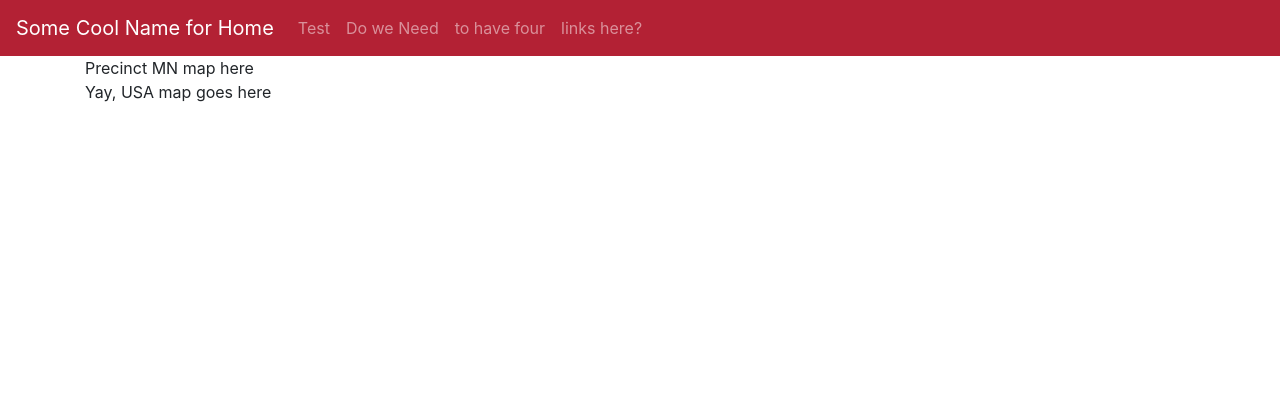
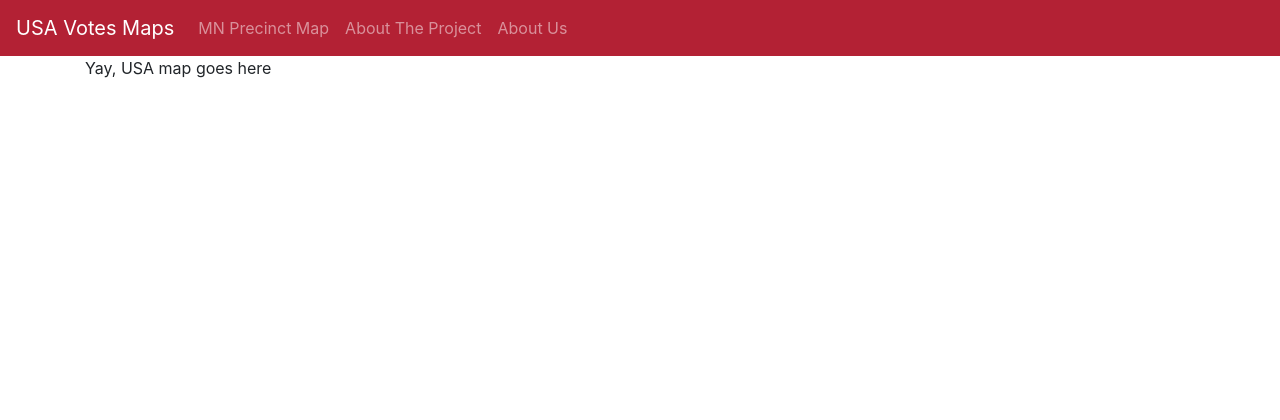
Before and after one commit to VallieTracy/Pres-Election-Partisan-Breakdown, a Flask app: page / in a window 1280 px wide. Shown: the top 420 px of the page. Run offline with Flask 2, Linux system fonts and the light colour scheme; parts of the project's set-up code (start-up, migrations or seed data) failed here and were passed over; some libraries are stand-ins or nearby versions.

Commit message:
adding the 3 extra pages

```diff
--- a/templates/index.html
+++ b/templates/index.html
@@ -13,22 +13,19 @@
 
       <!-- NavBar -->
       <nav class="navbar navbar-expand-lg navbar-dark">
-          <a class="navbar-brand" href="#">Some Cool Name for Home</a>
+          <a class="navbar-brand" href="#">USA Votes Maps</a>
           <button class="navbar-toggler" type="button" data-toggle="collapse" data-target="#navbarNav" aria-controls="navbarNav" aria-expanded="false" aria-label="Toggle navigation">
             <span class="navbar-toggler-icon"></span>
           </button>
           <div class="collapse navbar-collapse" id="navbarNav">
             <ul class="navbar-nav">
               <li class="nav-item">
-                <a class="nav-link" href="http://127.0.0.1:5000/test">Test</a>
+                <a class="nav-link" href="http://127.0.0.1:5000/test">MN Precinct Map</a>
               <li class="nav-item">
-                <a class="nav-link" href="#">Do we Need</a>
+                <a class="nav-link" href="#">About The Project</a>
               </li>
               <li class="nav-item">
-                <a class="nav-link" href="#">to have four</a>
-              </li>
-              <li class="nav-item">
-                <a class="nav-link" href="#">links here?</a>
+                <a class="nav-link" href="#">About Us</a>
               </li>
             </ul>
           </div>
@@ -36,13 +33,6 @@
 
         <!-- Body -->
         <div class = "container">
-            <div class = "row">
-              <div class = "col-md-12">
-                Precinct MN map here
-
-              </div>
-
-            </div>
             <div class = "row">
                 <div class = "col-md-12">
                     Yay, USA map goes here
```
Also changed, not shown: templates/MNmap.html (added), templates/aboutUs.html (added), templates/project.html (added).
